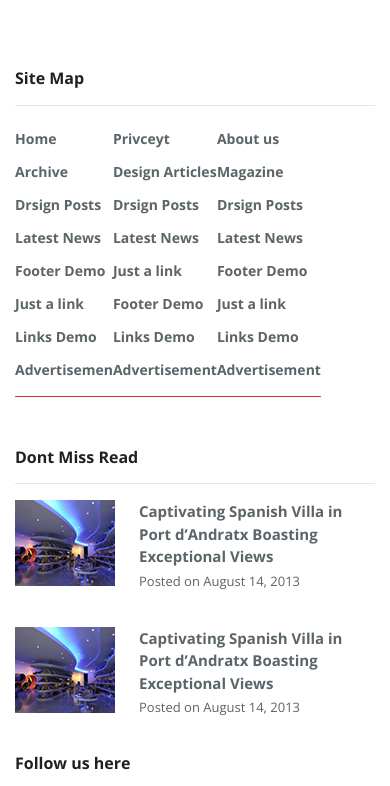
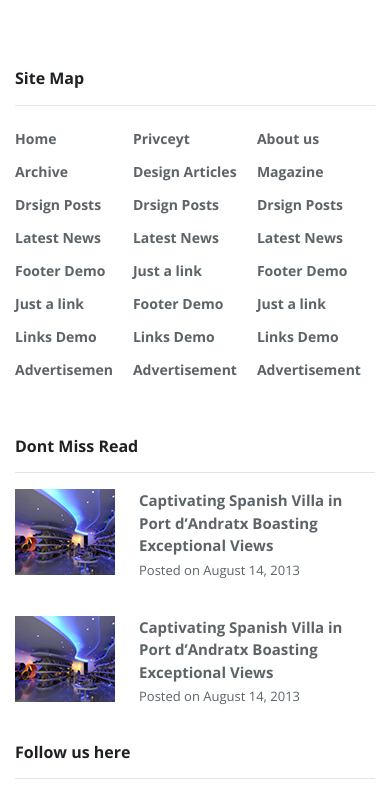
Before and after one commit to IvanKalyujniy/IvanKalyujniy.github.io, a plain HTML site: page pages/Arhitect/index.html in a window 390 px wide. Shown: the part 5720-6506 px from the top of the page. Drawn offline with nearby package versions, Linux system fonts and the light colour scheme.

Commit message:
Add files via upload

```diff
--- a/pages/Arhitect/css/media.css
+++ b/pages/Arhitect/css/media.css
@@ -87,11 +87,6 @@
 
   footer ul {
     padding: 0;
-    border-bottom: 1px solid #df2c32;
-    padding-bottom: 10px;
-  }
-
-  footer ul.p0 {
-    padding-bottom: 10px;
+    margin-right: 20px;
   }
 }
```
